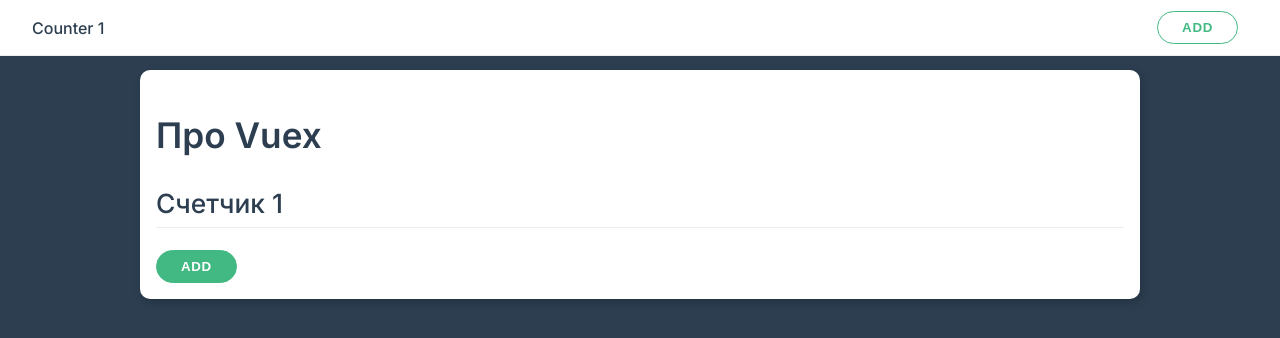
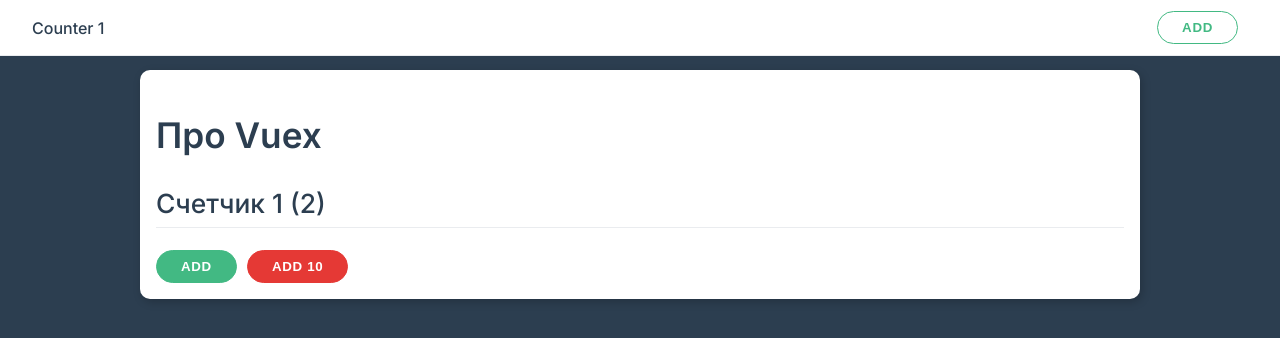
Before and after one commit to OlgaJaer/vue3-cli, a Vue app: page / in a window 1280 px wide. Shown: the top 338 px of the page. Built offline with nearby package versions, Linux system fonts and the light colour scheme.

Commit message:
getters, actions

```diff
--- a/src/App.vue
+++ b/src/App.vue
@@ -3,8 +3,9 @@
   <div class="container with-nav">
     <div class="card">
       <h1>Про Vuex</h1>
-      <h2>Счетчик {{$store.state.counter}}</h2>
+      <h2>Счетчик {{$store.getters.counter}} ({{$store.getters.doubleCounter}}) </h2>
       <button class="btn primary" @click="inc">Add</button>
+      <button class="btn danger" @click="incAsync">Add 10</button>
     </div>
   </div>
 </template>
@@ -17,6 +18,12 @@
   methods: {
     inc () {
       this.$store.commit('increment')
+    },
+    incAsync () {
+      this.$store.dispatch('incAsync', {
+        value: 10,
+        delay: 500
+      })
     }
   }
 }
--- a/src/TheNavbar.vue
+++ b/src/TheNavbar.vue
@@ -10,7 +10,7 @@
 export default {
   computed: {
     counter () {
-      return this.$store.state.counter
+      return this.$store.getters.counter
     }
   },
   methods: {
--- a/src/store.js
+++ b/src/store.js
@@ -10,8 +10,26 @@
     increment (state) {
       state.counter++
     },
-    add (sate, payload) {
-      sate.counter += payload.value
+    add (state, payload) {
+      state.counter += payload.value
+    }
+  },
+  actions: {
+    incAsync (context, payload) {
+      setTimeout(() => {
+        context.commit('add', payload)
+      }, payload.delay)
+    }
+  },
+  getters: {
+    counter (state) {
+      // if (state.counter > 20) {
+      //   return 0
+      // }
+      return state.counter
+    },
+    doubleCounter (_, getters) {
+      return getters.counter * 2
     }
   }
 })
```
